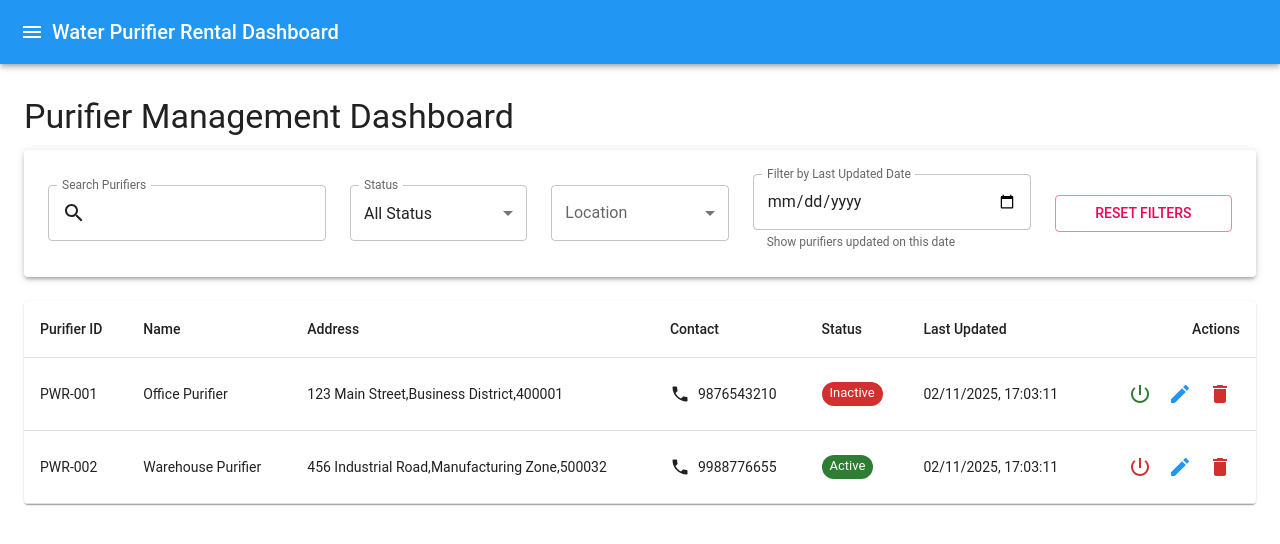
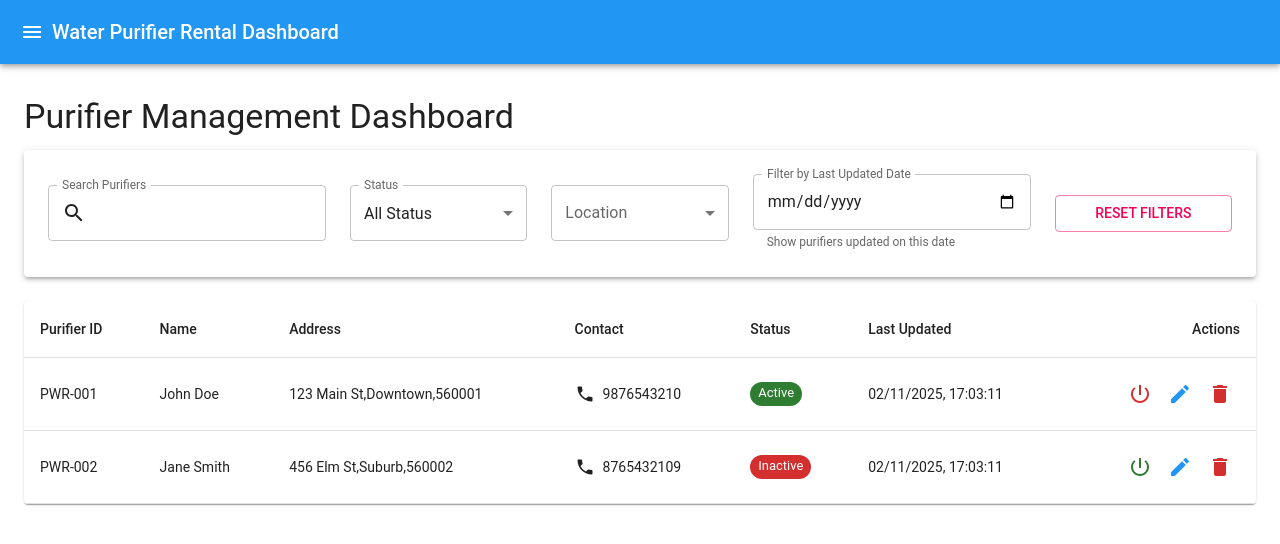
Before and after one commit to Mallik1221/Purifier-Management-Dashboard, a React (Create React App) app: page / in a window 1280 px wide. Shown: the top 544 px of the page. Built offline with nearby package versions, Linux system fonts and the light colour scheme.

Commit message:
updated local storage with default data

```diff
--- a/src/App.js
+++ b/src/App.js
@@ -49,40 +49,36 @@ function App() {
   // Initialize state from localStorage or use default purifiers
   const [purifiers, setPurifiers] = useState(() => {
     const savedPurifiers = localStorage.getItem('purifiers');
-    if (savedPurifiers) {
-      return JSON.parse(savedPurifiers);
-    }
-
-    // Default purifiers if no saved data
-    return [
+    // If no saved purifiers, return the default purifiers
+    return savedPurifiers ? JSON.parse(savedPurifiers) : [
       {
         id: 'PWR-001',
-        name: 'Office Purifier',
+        name: 'John Doe',
         location: {
-          houseNoStreet: '123 Main Street',
-          area: 'Business District',
-          pincode: '400001',
+          houseNoStreet: '123 Main St',
+          area: 'Downtown',
+          pincode: '560001',
           phoneNumber: '9876543210'
         },
-        status: false,
+        status: true,
         lastUpdated: generateTimestamp()
       },
       {
         id: 'PWR-002',
-        name: 'Warehouse Purifier',
+        name: 'Jane Smith',
         location: {
-          houseNoStreet: '456 Industrial Road',
-          area: 'Manufacturing Zone',
-          pincode: '500032',
-          phoneNumber: '9988776655'
+          houseNoStreet: '456 Elm St',
+          area: 'Suburb',
+          pincode: '560002',
+          phoneNumber: '8765432109'
         },
-        status: true,
+        status: false,
         lastUpdated: generateTimestamp()
       }
     ];
   });
 
-  // Save purifiers to localStorage whenever they change
+  // Ensure localStorage is updated with default purifiers if empty
   useEffect(() => {
     localStorage.setItem('purifiers', JSON.stringify(purifiers));
   }, [purifiers]);
```
